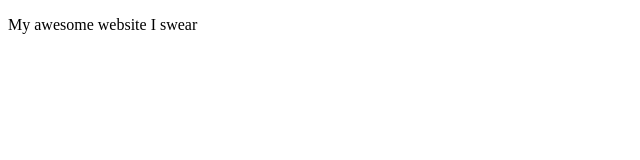
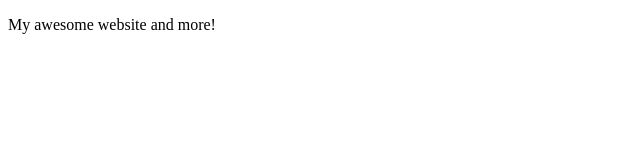
Before and after one commit to TLetlape/git-tutorial-beginners, a plain HTML site: page index.html in a window 1280 px wide. Shown: the full height of the page, 0-640 px from the left. Drawn offline with Linux system fonts and the light colour scheme.

Commit message:
design completed

```diff
--- a/index.html
+++ b/index.html
@@ -7,7 +7,8 @@
 </head>
 <body>
     <p>
-        My awesome website I swear
+        My awesome website and more!
     </p>
 </body>
+<!-- html comment -->
 </html>
```
Also changed, not shown: 1 other file.
